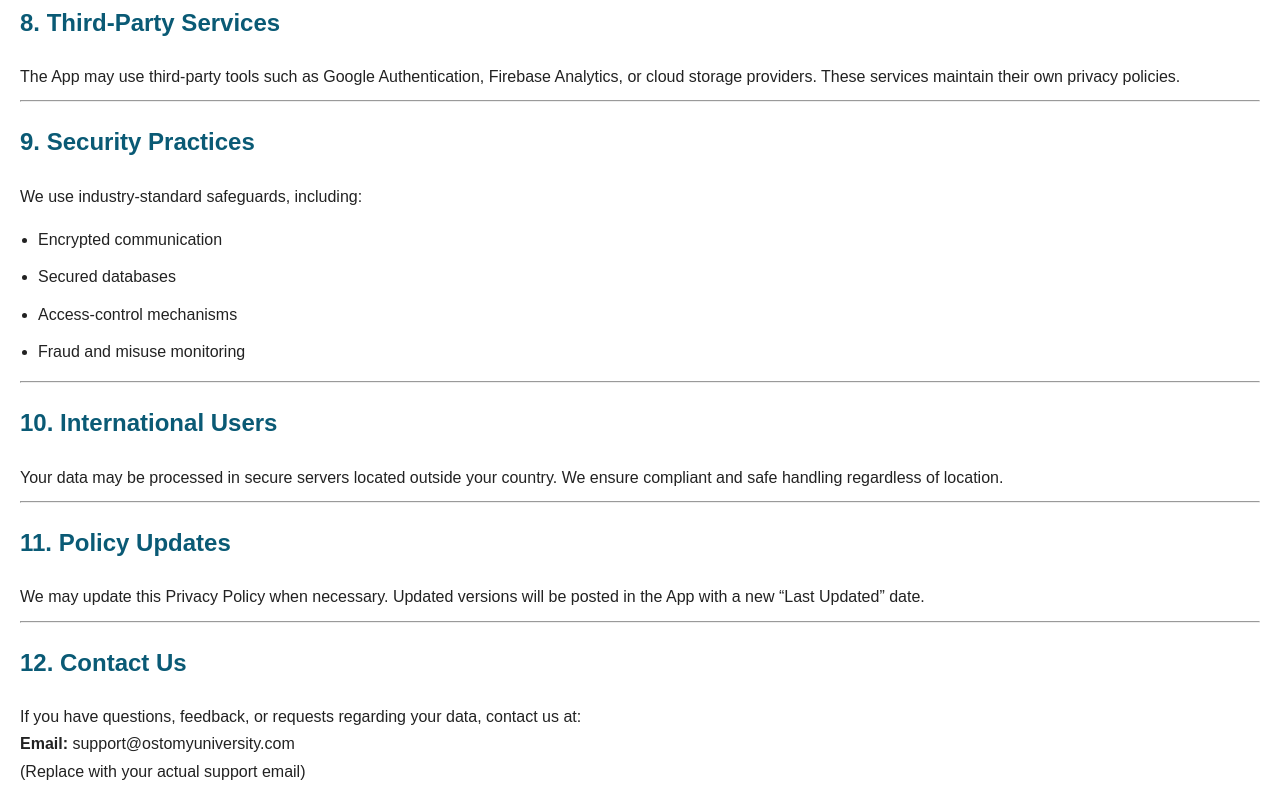
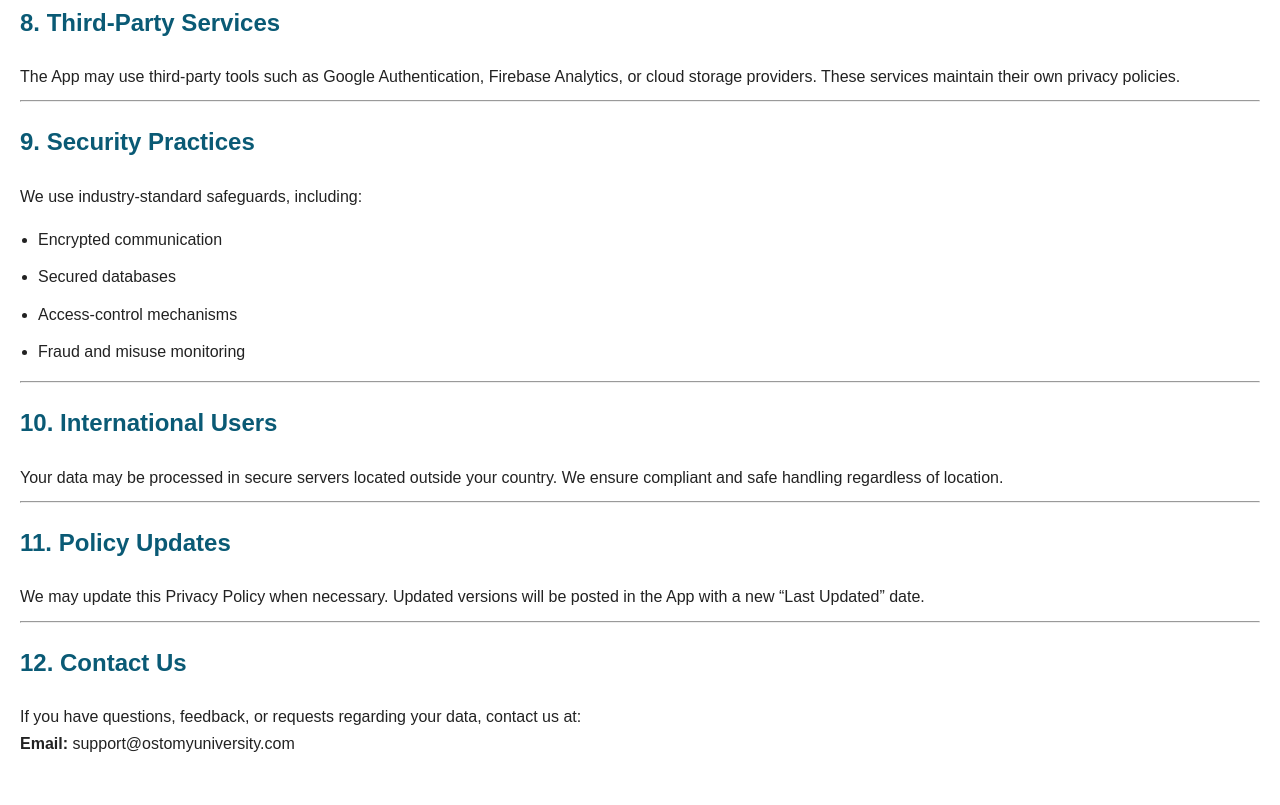
Before and after one commit to eben2840/Privacy_policy, a plain HTML site: page index.html in a window 1280 px wide. Shown: the part 3022-3827 px from the top of the page. After the commit the page ends 3800 px from the top, so only its background shows below. Drawn offline with Linux system fonts and the light colour scheme.

Commit message:
Update contact email information in index.html
Removed placeholder text for support email.

```diff
--- a/index.html
+++ b/index.html
@@ -203,7 +203,6 @@
 <p>
     If you have questions, feedback, or requests regarding your data, contact us at:<br>
     <strong>Email:</strong> support@ostomyuniversity.com<br>
-    (Replace with your actual support email)
 </p>
 
 </body>
```
